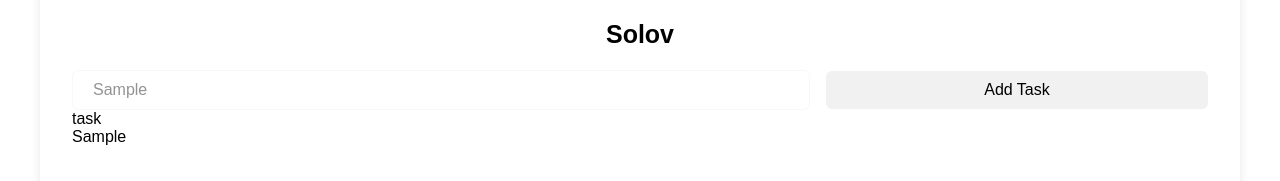
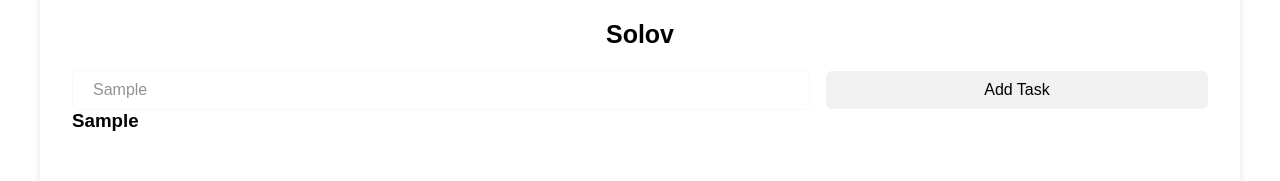
Before and after one commit to Christiannaira/solov_app, a React (Vite) app: page / in a window 1280 px wide. Both pictures are taken after typing "Sample" into the empty fields and a click on the button "Add Task". Shown: the part 217-398 px from the top of the page. Built offline with nearby package versions, Linux system fonts and the light colour scheme; a web font is replaced by a local one.

Commit message:
feat: initializing of displaying taskLists

```diff
--- a/src/components/Main.jsx
+++ b/src/components/Main.jsx
@@ -36,8 +36,13 @@ const Main = () => {
                     }}/>
                     <button className="main_btn" onClick={addTask}>Add Task</button>
                </div>
-               <Task />
-               {task}
+
+               <div className="main_content_tasks">
+                    {taskLists.map((task, index) => {
+                        return <Task key={index} task={task} />
+                    })}
+               </div>
+
             </div>
          </div>
       </>
--- a/src/components/Task.jsx
+++ b/src/components/Task.jsx
@@ -1,12 +1,12 @@
-import React from 'react'
+import { memo } from "react"
 
-const Task = () => {
+const Task = ({task}) => {
 
-
+  console.log("hello world")
 
   return (
     <div className='task'>
-     task
+      <h3>{task.task}</h3>
     </div>
   )
 }
```
